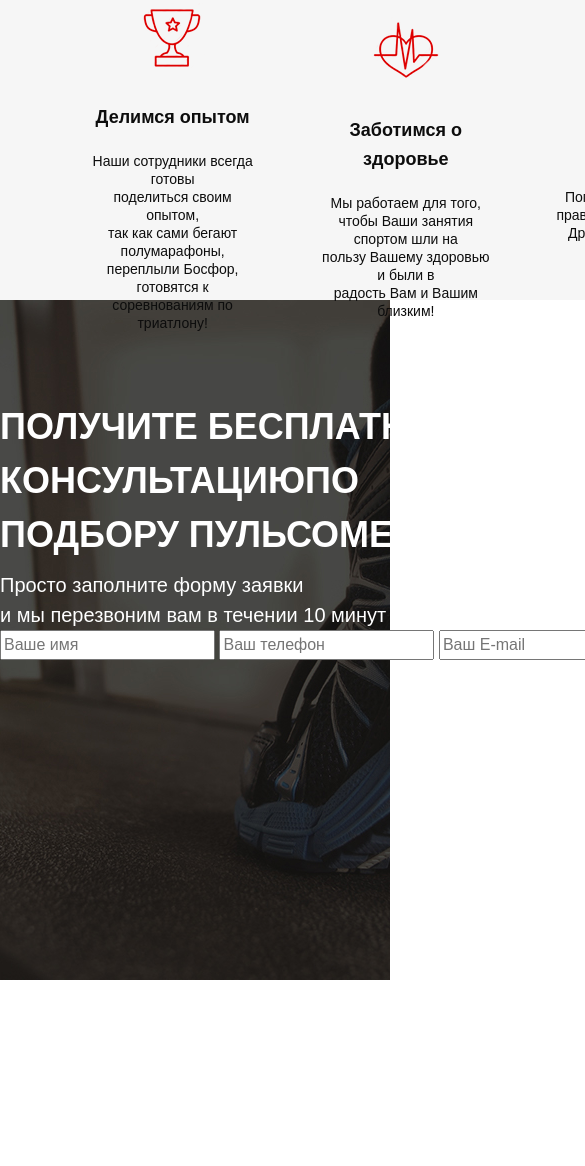
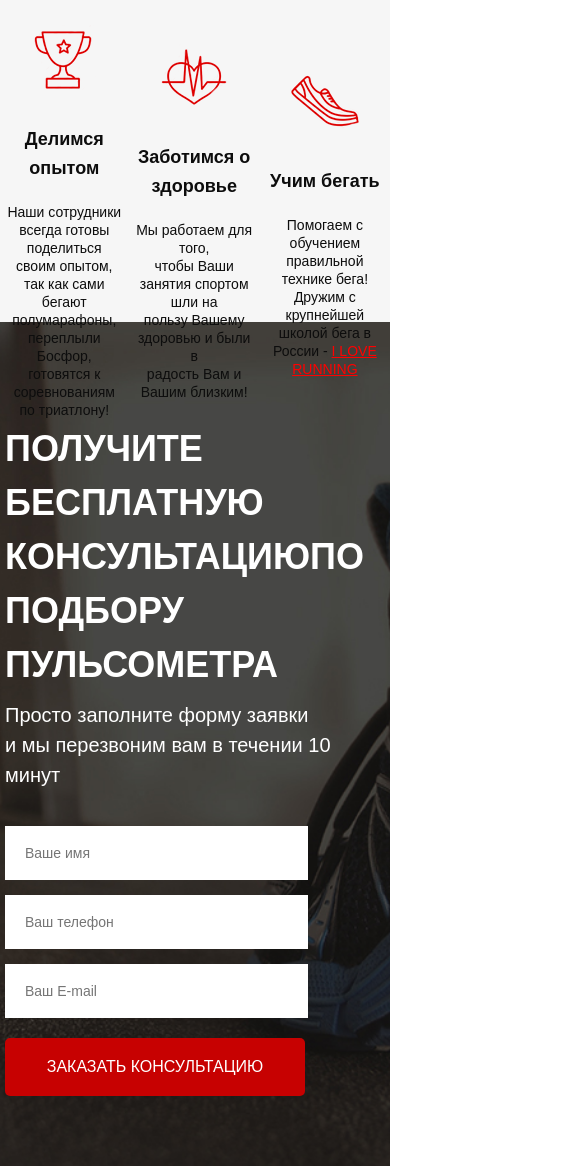
Before and after one commit to FekalisPoganchik/FekalisPoganchik.github.io, a website: page ProjectGULPIK/src/index.html in a window 390 px wide. Shown: the part 831-1997 px from the top of the page, 585 px wide, since content can reach past the window. Before the commit the page ends 1811 px from the top, so only its background shows below. Drawn offline with Linux system fonts and the light colour scheme; a web font is replaced by a local one.

Commit message:
second commit

```diff
--- a/ProjectGULPIK/src/index.html
+++ b/ProjectGULPIK/src/index.html
@@ -99,10 +99,11 @@
                 Просто заполните форму заявки <br>
                 и мы перезвоним вам в течении 10 минут
             </div>
-            <form action="#">
-                <input placeholder="Ваше имя" type="text">
-                <input placeholder="Ваш телефон" type="number">
-                <input placeholder="Ваш E-mail" type="text">
+            <form class="feed-form" action="#">
+                <input name="name" required placeholder="Ваше имя" type="text">
+                <input name="phone" required placeholder="Ваш телефон" type="number">
+                <input name="email" required placeholder="Ваш E-mail" type="email">
+                <button class="button button_submit">Заказать консультацию</button>
             </form>
         </div>
     </div>
--- a/ProjectGULPIK/src/sass/base/_media.scss
+++ b/ProjectGULPIK/src/sass/base/_media.scss
@@ -1,19 +1,21 @@
 @media (max-width: 1200px) {
-    .container {
-        width: 700px;
-    }
     .promo {
-        min-width: 1199px;
-    }
-    .edge {
-        width: 814px;
+
     }
 }
 @media (max-width: 991px) {
 
 }
 @media (max-width: 767px) {
-
+    .edge__icons {
+        margin: 60px 7px;
+    }
+    .promo {
+        padding: 5px;
+    }
+    .consultation {
+        padding: 200px;
+    }
 }
 @media (max-width: 575px) {
 
--- a/ProjectGULPIK/src/sass/blocks/_button.scss
+++ b/ProjectGULPIK/src/sass/blocks/_button.scss
@@ -14,4 +14,10 @@
         height: 50px;
         font-size: 16px;
     }
+    &_submit {
+        width: 100%;
+        height: 58px;
+        font-size: 16px;
+        color: #FFFFFF;
+    }
 }
--- a/ProjectGULPIK/src/sass/blocks/_consultation.scss
+++ b/ProjectGULPIK/src/sass/blocks/_consultation.scss
@@ -1,6 +1,6 @@
 .consultation {
     min-height: 680px;
-    padding: 100px 0 92px 0;
+    padding: 100px 5px 92px 5px;
     background: url(../image/bg/secondBG.jpg) center (center/cover) no-repeat;
     &__descr {
         font-weight: 500;
--- /dev/null
+++ b/ProjectGULPIK/src/sass/blocks/_forms.scss
@@ -0,0 +1,21 @@
+.feed-form {
+    margin-top: 36px;
+    display: flex;
+    flex-direction: column;
+    width: 300px;
+    input {
+        width: 303px;
+        height: 54px;
+        background: #FFFFFF;
+        margin-bottom: 15px;
+        border: none;
+        padding: 0 20px;
+        font-size: 14px;
+        color: #4B4B4B;
+        font-weight: 300;
+
+        &:nth-child(3) {
+            margin-bottom: 20px;
+        }
+    }
+}
--- a/ProjectGULPIK/src/sass/style.scss
+++ b/ProjectGULPIK/src/sass/style.scss
@@ -13,3 +13,4 @@
 @import 'base/media';
 @import 'blocks/consultation';
 @import 'blocks/title';
+@import 'blocks/forms';
```
Also changed, not shown: ProjectGULPIK/src/css/style.min.css.
